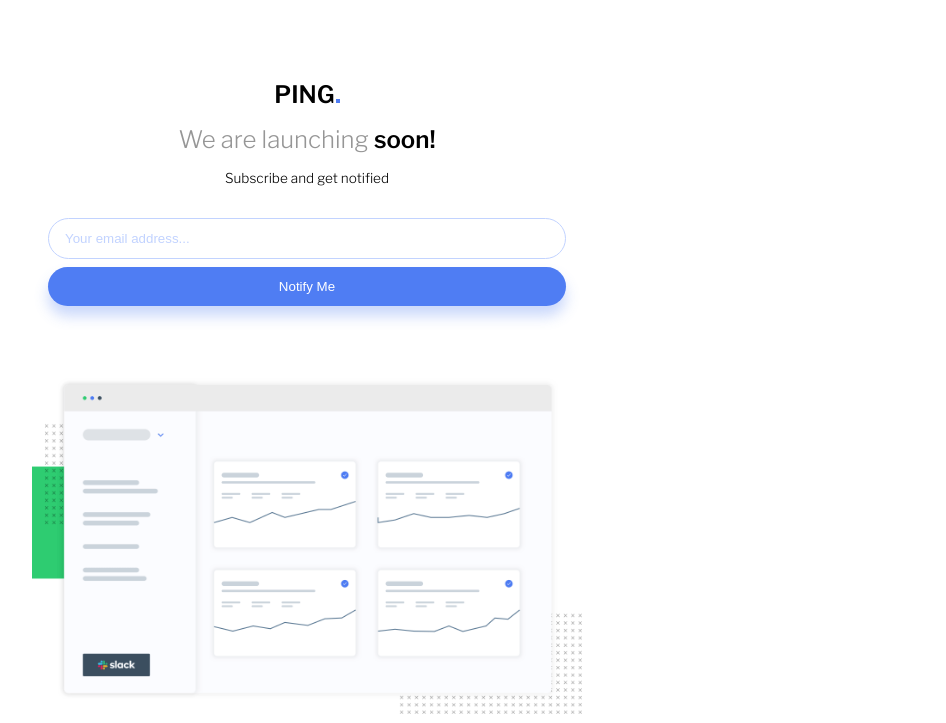
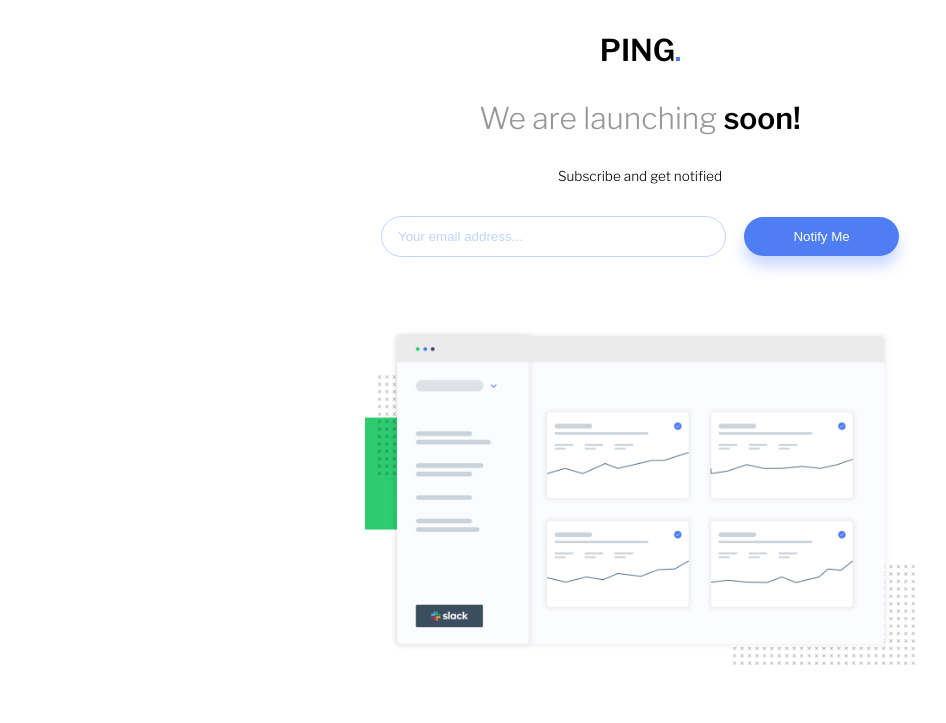
Before and after one commit to b4n1y4/ping-coming-soon-page, a plain HTML site: page index.html in a window 1280 px wide. Shown: the top 723 px of the page, without its empty margins (0-946 px from the left). Drawn offline with nearby package versions, Linux system fonts and the light colour scheme.

Commit message:
desktop design complete

```diff
--- a/index.html
+++ b/index.html
@@ -20,7 +20,10 @@
     />
     <link rel="preconnect" href="https://fonts.googleapis.com" />
     <link rel="preconnect" href="https://fonts.gstatic.com" crossorigin />
-    <link href="https://fonts.googleapis.com/css2?family=Libre+Franklin:ital,wght@0,300;0,600;1,200;1,700&display=swap" rel="stylesheet">
+    <link
+      href="https://fonts.googleapis.com/css2?family=Libre+Franklin:ital,wght@0,300;0,600;1,200;1,700&display=swap"
+      rel="stylesheet"
+    />
     <link rel="stylesheet" href="style.css" />
     <title>Frontend Mentor | Ping coming soon page</title>
   </head>
@@ -39,6 +42,7 @@
         <section class="form-container">
           <h3 class="form-title">Subscribe and get notified</h3>
           <form>
+            <div class="input-error-container">
               <input
                 type="email"
                 name="email"
@@ -49,6 +53,8 @@
               <div class="error" id="error">
                 <em>Please provide a valid email address</em>
               </div>
+            </div>
+
             <button type="button" id="submit-btn">Notify Me</button>
           </form>
         </section>
--- a/style.css
+++ b/style.css
@@ -53,7 +53,7 @@ main {
 .subtitle {
   font-weight: 300;
   font-size: 1.5rem;
-  margin: 1rem 0;
+  margin: 2rem 0;
   color: hsl(0, 0%, 59%);
 }
 
@@ -80,6 +80,10 @@ form {
   align-items: center;
   justify-content: center;
   margin-bottom: 4rem;
+}
+
+.input-error-container {
+  width: 100%;
 }
 
 input,
@@ -147,7 +151,7 @@ i.fab {
   border-radius: 50%;
 }
 
-i.fab:hover{
+i.fab:hover {
   color: white;
   background-color: hsl(223, 87%, 63%);
 }
@@ -158,13 +162,39 @@ i.fab:hover{
   color: hsl(0, 0%, 59%);
 }
 
-/* @media screen and (min-width: 651px) {
-
-  body{
+@media screen and (min-width: 651px) {
+  body {
     display: grid;
-    place-items: center
+    place-items: center;
   }
 
+  main {
+    margin-top: 2rem;
+    margin-bottom: 5rem;
+  }
 
+  .title {
+    font-size: 1.5em;
+  }
+  .subtitle {
+    font-size: 1.5em;
+  }
 
-} */
+  form {
+    flex-direction: row;
+  }
+
+  input {
+    width: 95%;
+  }
+
+  button {
+    width: 40%;
+  }
+  button:hover {
+    background-color: hsla(223, 87%, 63%, 0.7);
+  }
+  .error {
+    margin-bottom: 0;
+  }
+}
```
Also changed, not shown: screenshots/desktop-design.jpg (added), screenshots/mobile-design.jpg (added). Lines whose indentation alone changed are shown as unchanged.
